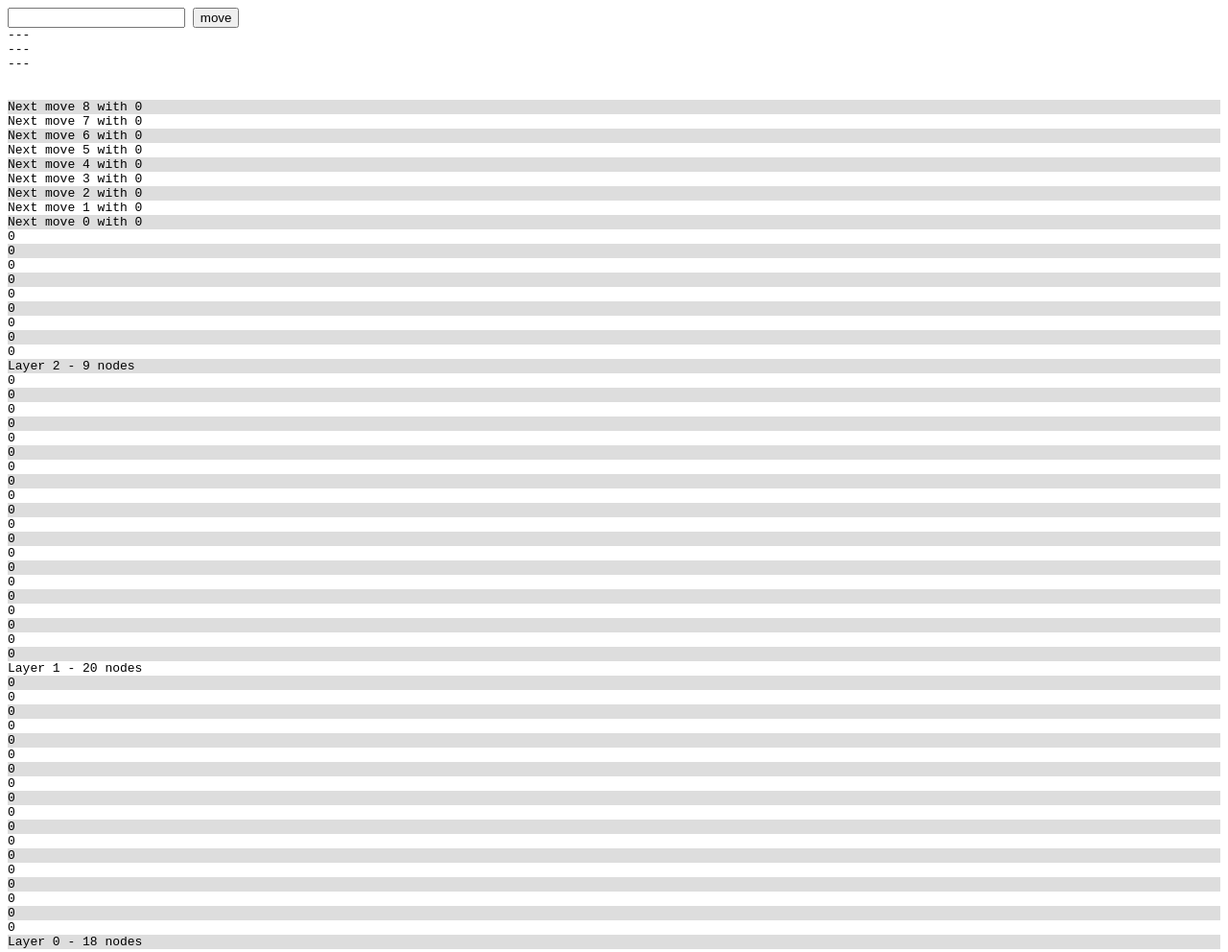
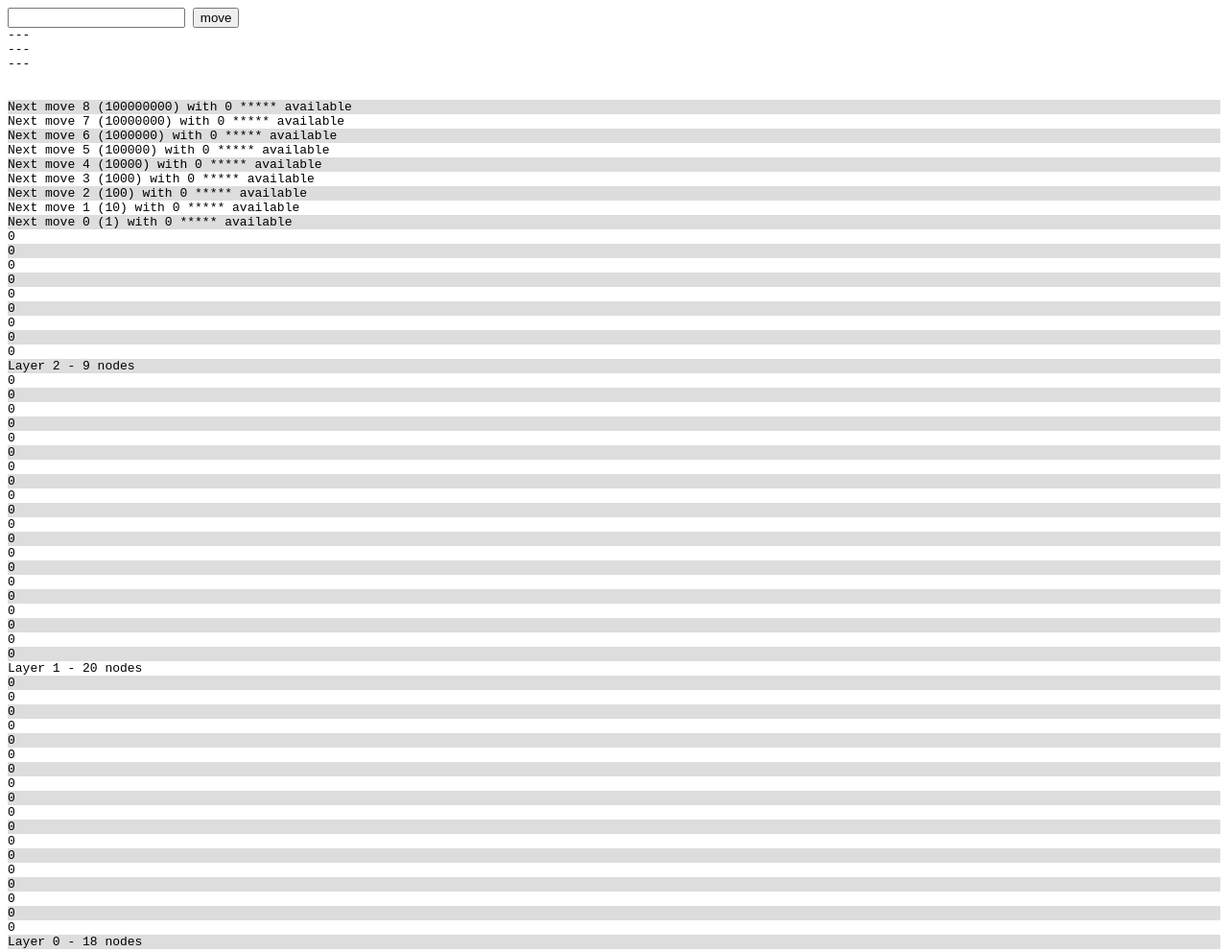
Before and after one commit to pwmcintyre/practice, a plain HTML site: page ttt/index.html in a window 1280 px wide. Shown: the whole page at 96% size. Drawn offline with Linux system fonts and the light colour scheme.

Commit message:
list available moves instead of all moves

```diff
--- a/ttt/index.html
+++ b/ttt/index.html
@@ -79,15 +79,18 @@ function print () {
     var arr = n.getOutputs();
     var recommendations = arr.map(function(v,i,a){
         return {
-            position: i,
+            positionIndex: i,
+            position: (1 << i),
             score: v
         }
     }).sort(function(a,b){
         return b.score - a.score
     });
-    var avail = t.getAvailableMoves().toString(2);
-    recommendations.forEach(function(a){
-        console.log(`Next move ${a.position} with ${a.score}`);
+    var avail = t.getAvailableMoves();
+    recommendations.forEach(function(r){
+        // is move valid?
+        var a = avail.indexOf(r.position) >= 0 ? ' ***** available' : '';
+        console.log(`Next move ${r.positionIndex} (${r.position.toString(2)}) with ${r.score}${a}`);
     })
 }
 
```
